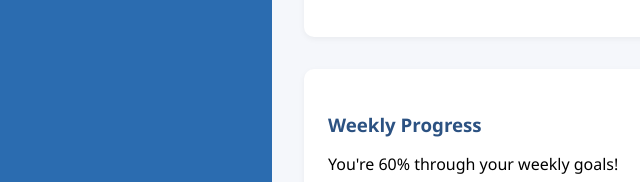
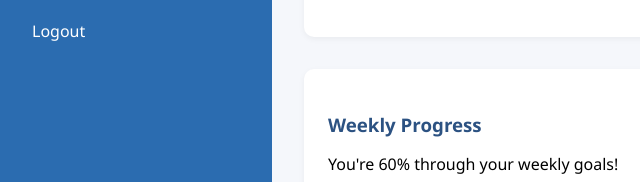
Before and after one commit to MphoKoti002/HCIN-web, a plain HTML site: page dashboard.html in a window 1280 px wide. Shown: the part 413-595 px from the top of the page, 0-640 px from the left. Drawn offline with Linux system fonts and the light colour scheme.

Commit message:
Update dashboard.html

```diff
--- a/dashboard.html
+++ b/dashboard.html
@@ -18,6 +18,7 @@
         <li><a href="#">📇 Flashcards</a></li>
         <li><a href="#">😊 Mood Tracker</a></li>
         <li><a href="#">⚙️ Settings</a></li>
+           <li><a href="#index.html" class="btn">Logout</a></li>
       </ul>
     </aside>
 
```
